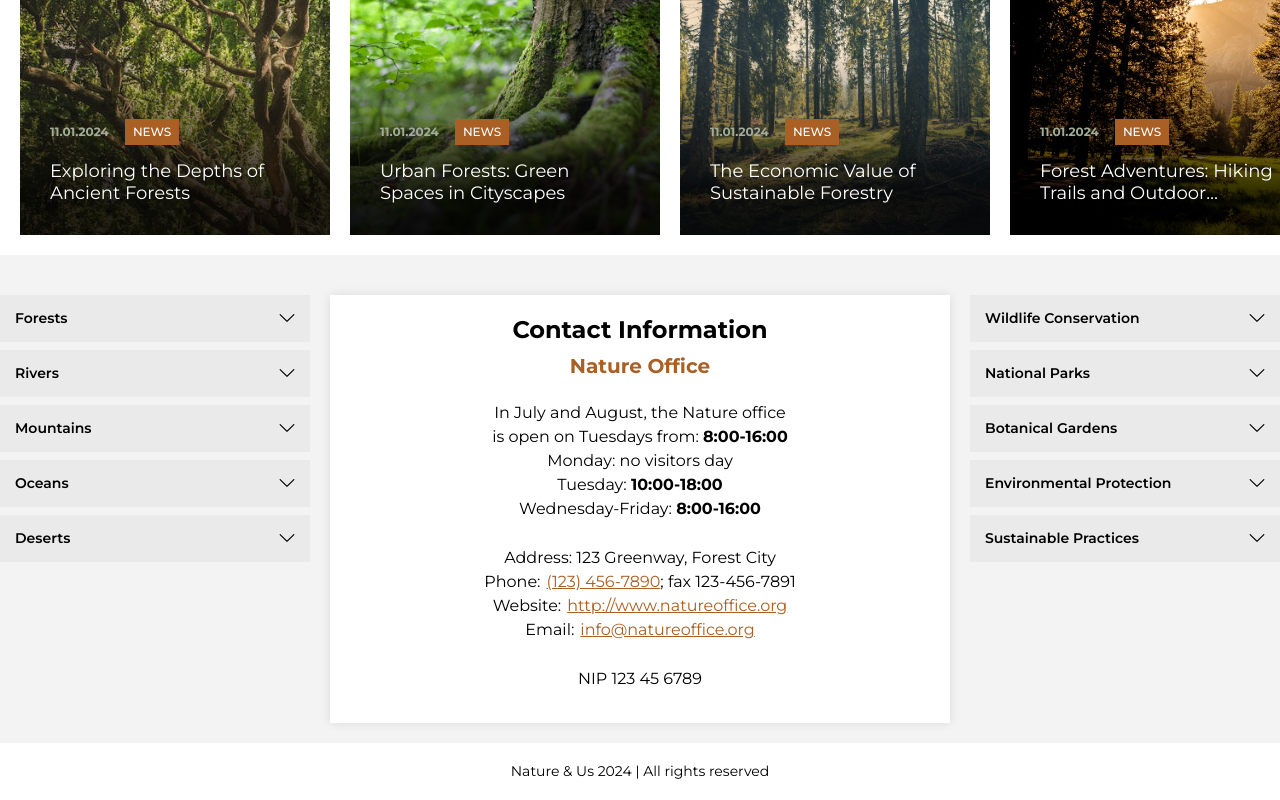
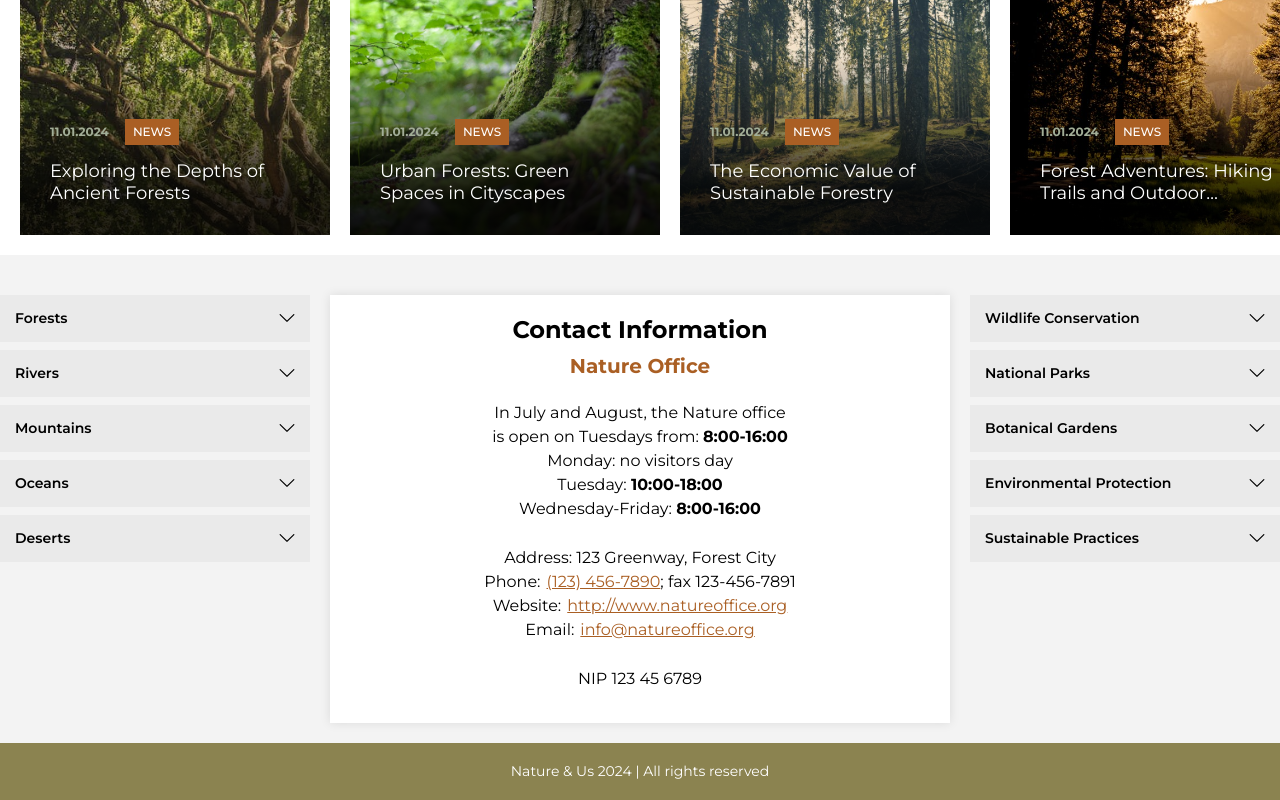
Before and after one commit to goldipl/nature-and-us, a Next.js app: page / in a window 1280 px wide. Shown: the part 1297-2097 px from the top of the page. Built offline with nearby package versions, Linux system fonts and the light colour scheme.

Commit message:
change footer bottom background color to $main_color01

```diff
--- a/src/sass/common/_footer.scss
+++ b/src/sass/common/_footer.scss
@@ -40,7 +40,7 @@
       justify-content: center;
       align-items: center;
       padding: 20px 0;
-      background-color: $white_color;
+      background-color: $main_color01;
       width: 100%;
       z-index: 1;
 
@@ -49,7 +49,7 @@
         font-weight: 400;
         line-height: 16.94px;
         text-align: center;
-        color: $black_color;
+        color: $white_color;
         z-index: 1;
         user-select: none;
       }
@@ -62,7 +62,7 @@
         content: "";
         display: flex;
         height: 57px;
-        background-color: $white_color;
+        background-color: $main_color01;
         z-index: 0;
       }
     }
```
